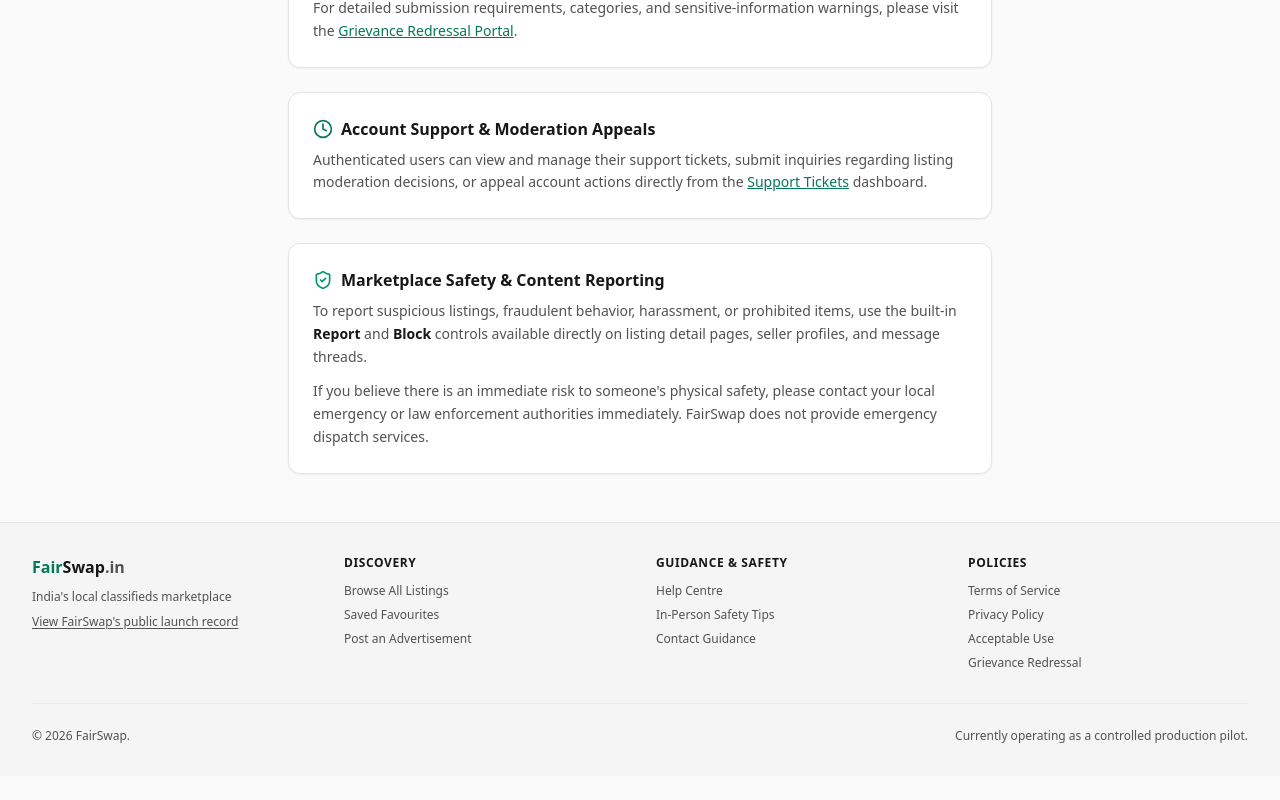
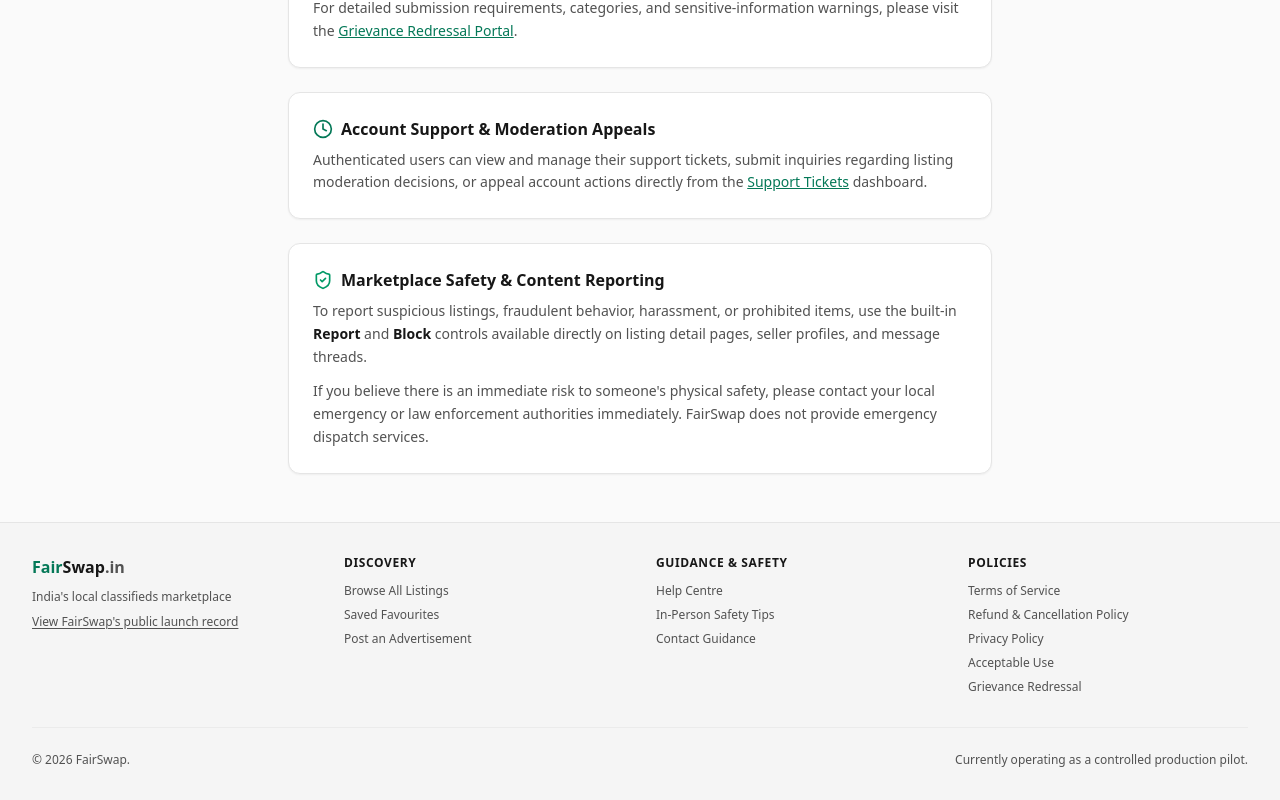
Before and after one commit to vivek2310sharma/FairSwap-Web, a Next.js app: page /contact in a window 1280 px wide. Shown: the part 674-1474 px from the top of the page. Before the commit the page ends 1450 px from the top, so only its background shows below. Built offline with nearby package versions, Linux system fonts and the light colour scheme; no server answers.

Commit message:
feat(legal): expose refund policy in public footer

```diff
--- a/src/components/footer.tsx
+++ b/src/components/footer.tsx
@@ -87,6 +87,11 @@ export function Footer() {
                 </Link>
               </li>
               <li>
+                <Link href="/refund-policy" className="hover:text-foreground">
+                  Refund &amp; Cancellation Policy
+                </Link>
+              </li>
+              <li>
                 <Link href="/privacy" className="hover:text-foreground">
                   Privacy Policy
                 </Link>
```
